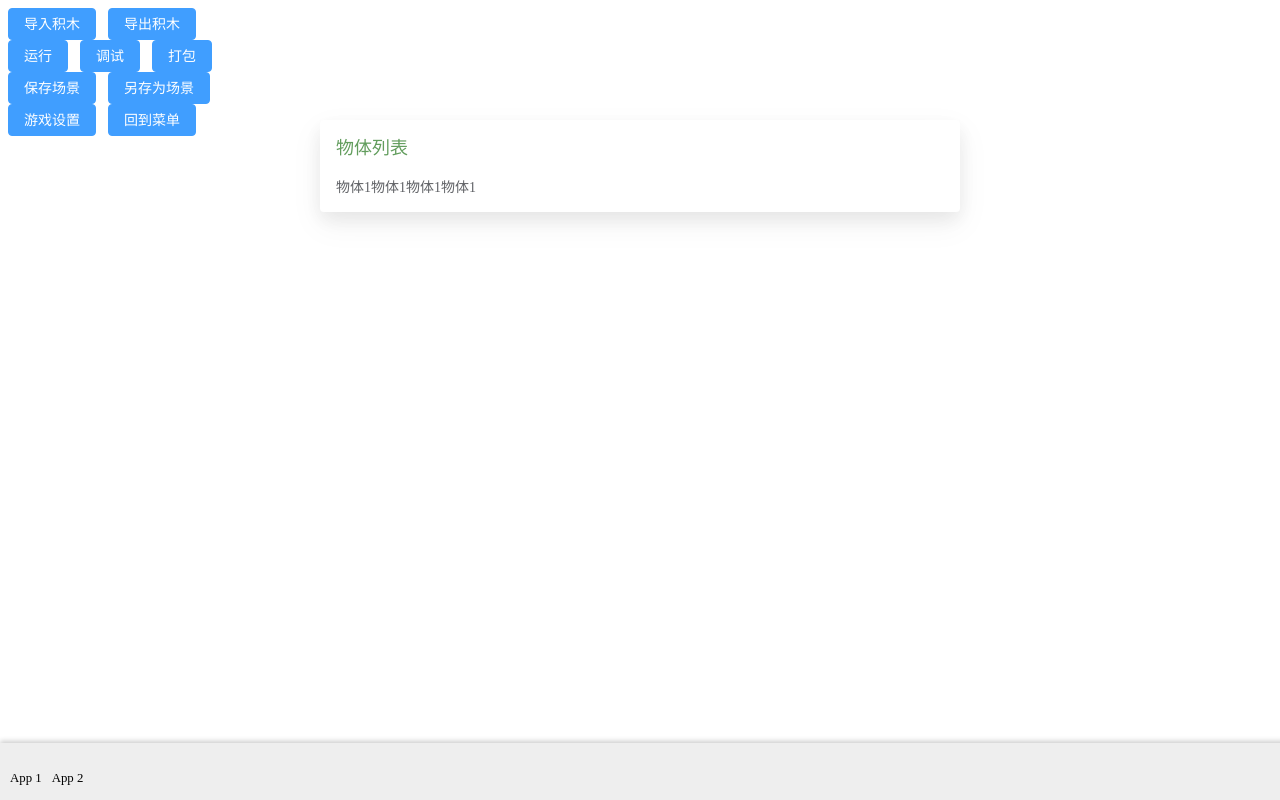
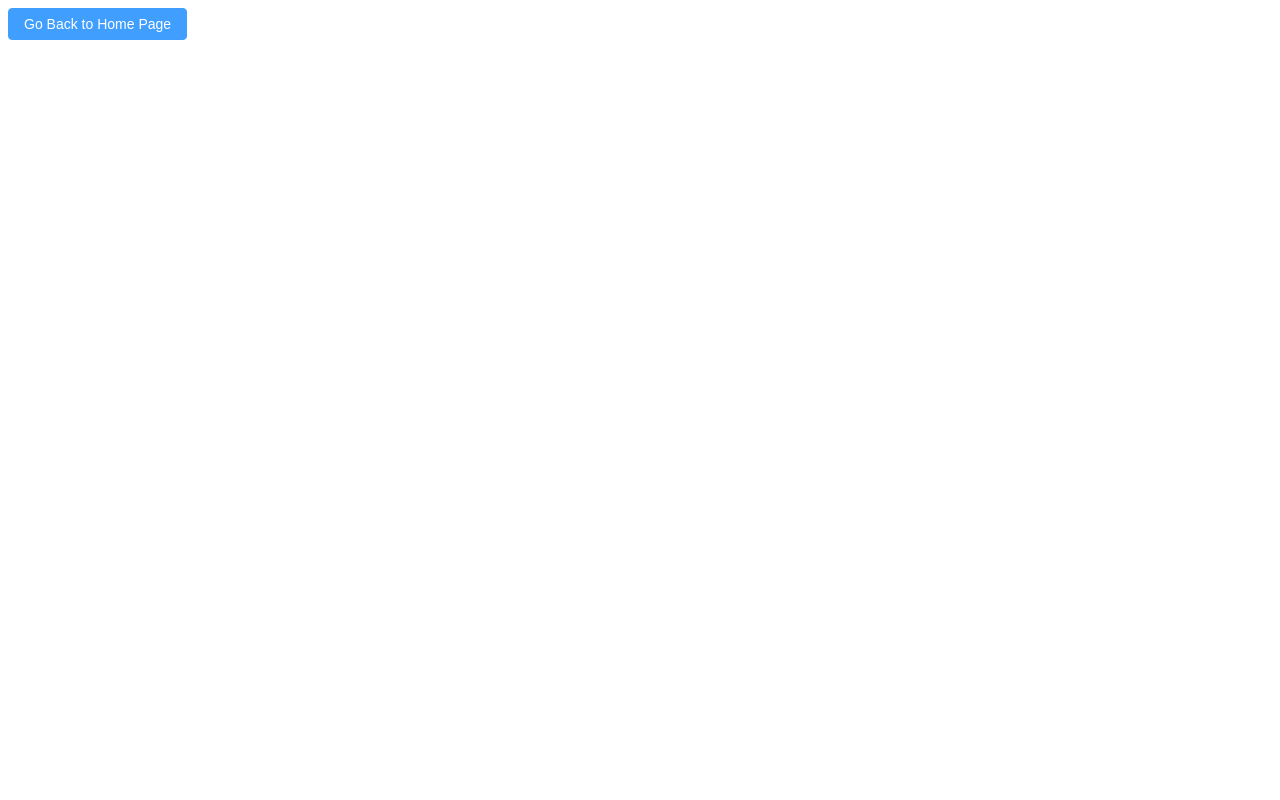
Before and after one commit to WonkaHHH/First-Vue, a Vue app: page /#/ in a window 1280 px wide. Both pictures are taken after a click on the button "继续游戏". Built offline with nearby package versions, Linux system fonts and the light colour scheme.

Commit message:
清理页面

```diff
--- a/src/views/MainPage.vue
+++ b/src/views/MainPage.vue
@@ -1,175 +1,16 @@
 <template>
-  <div class="second-page">
-  <el-col :gutter="10">
-    <el-button type="primary">导入积木</el-button>
-    <el-button type="primary">导出积木</el-button>
-  </el-col>
-  <el-col :gutter="10">
-    <el-button type="primary" @click="goToHomePage">运行</el-button>
-    <el-button type="primary" @click="goToHomePage">调试</el-button>
-    <el-button type="primary" @click="goToHomePage">打包</el-button>
-  </el-col>
-  <el-col :gutter="10">
-    <el-button type="primary">保存场景</el-button>
-        <el-button type="primary">另存为场景</el-button>
-          </el-col>
-          <el-col :gutter="10">
-    <el-button type="primary">游戏设置</el-button>
-    <el-button type="primary" @click="goToHomePage">回到菜单</el-button>
-  </el-col>
-
-    <el-dialog
-      v-model="dialogVisible"
-      title="物体列表"
-      :modal="false"
-      :close-on-click-modal="false"
-      :close-on-press-escape="false"
-      :show-close="false"
-      draggable
-      :z-index="998"
-      @before-close="handleClose">
-
-    <el-text size="medium">物体1</el-text>
-    <el-text size="medium">物体1</el-text>
-        <el-text size="medium">物体1</el-text>
-            <el-text size="medium">物体1</el-text>
-  </el-dialog>
-
-
-
-    <!-- Dock栏 -->
-    <div class="dock">
-      <div class="dock-item" @click="openAppModal(1)">
-        <i class="fa fa-folder"></i> <!-- 使用Font Awesome图标 -->
-        <span>App 1</span>
-      </div>
-      <div class="dock-item" @click="openAppModal(2)">
-        <i class="fa fa-file"></i> <!-- 使用Font Awesome图标 -->
-        <span>App 2</span>
-      </div>
-      <!-- 根据需要添加更多的dock项 -->
-    </div>
-
-    <!-- 动态组件用于显示窗口 -->
-    <transition name="modal" v-for="modal in modals" :key="modal.id" class="modal">
-      <div
-        v-if="modal.show"
-        class="modal"
-        :style="{ top: modal.top + 'px', left: modal.left + 'px' }"
-        @mousedown="startDrag($event, modal)"
-      >
-        <div class="modal-content">
-          <span class="close" @click="closeAppModal(modal.id)">&times;</span>
-          <p>这里是应用{{ modal.id }}的内容</p>
-        </div>
-      </div>
-    </transition>
-  </div>
+  <el-button type="primary" @click="goToHomePage">Go Back to Home Page</el-button>
 </template>
 
 <script>
 import { useRouter } from 'vue-router';
-import { reactive, ref } from 'vue';
-
 export default {
   setup() {
     const router = useRouter();
-    const modals = reactive([]);
-    const isDragging = ref(false);
-    const dragOffset = ref({ x: 0, y: 0 });
-    const currentModal = ref(null);
-    const dialogVisible = ref(true); // 定义响应式数据
-
     const goToHomePage = () => {
       router.push({ name: 'WelcomePage' });
     };
-
-    const goToApp = (appId) => {
-      router.push({ name: 'AppPage', params: { appId } });
-    };
-
-    const openAppModal = (appId) => {
-      const newModal = {
-        id: appId,
-        show: true,
-        top: 100,
-        left: 100
-      };
-      modals.push(newModal);
-    };
-
-    const closeAppModal = (id) => {
-      const index = modals.findIndex(modal => modal.id === id);
-      if (index > -1) {
-        modals.splice(index, 1);
-      }
-    };
-
-    const startDrag = (event, modal) => {
-      isDragging.value = true;
-      currentModal.value = modal;
-      dragOffset.value = {
-        x: event.clientX - modal.left,
-        y: event.clientY - modal.top
-      };
-      document.addEventListener('mousemove', onDragging);
-      document.addEventListener('mouseup', endDrag);
-    };
-
-    const onDragging = (event) => {
-      if (isDragging.value) {
-        const { clientX, clientY } = event;
-        const { x, y } = dragOffset.value;
-        currentModal.value.left = clientX - x;
-        currentModal.value.top = clientY - y;
-      }
-    };
-
-    const endDrag = () => {
-      isDragging.value = false;
-      document.removeEventListener('mousemove', onDragging);
-      document.removeEventListener('mouseup', endDrag);
-    };
-
-    return { goToHomePage, goToApp, openAppModal, closeAppModal, modals, startDrag , dialogVisible};
+    return { goToHomePage };
   },
 };
 </script>
-
-
-<style>
-.dock {
-  display: flex;
-  position: fixed;
-  bottom: 0;
-  left: 0;
-  width: 100%;
-  background-color: #eee; /* macOS Dock的背景色 */
-  padding: 10px;
-  box-shadow: 0 -2px 5px rgba(0,0,0,0.2); /* 阴影效果 */
-}
-
-.dock-item {
-  margin-right: 10px; /* 项目之间的间距 */
-  cursor: pointer;
-}
-
-.dock-item i {
-  font-size: 2em; /* 图标大小 */
-  margin-bottom: 5px; /* 图标和文本之间的间距 */
-}
-
-.dock-item span {
-  font-size: 0.8em; /* 文本大小 */
-}
-
-.modal {
-  position: fixed; /* 固定定位，以便能够通过 top 和 left 属性定位 */
-  border: 1px solid #ccc; /* 添加1像素的边框，颜色为 #ccc */
-  background-color: white; /* 背景颜色为白色 */
-  padding: 20px; /* 内边距 */
-  border-radius: 5px; /* 边框圆角 */
-  box-shadow: 0 2px 10px rgba(0, 0, 0, 0.1); /* 轻微的阴影效果 */
-  z-index: 1000; /* 确保模态框在其他元素之上 */
-}
-</style>
```
